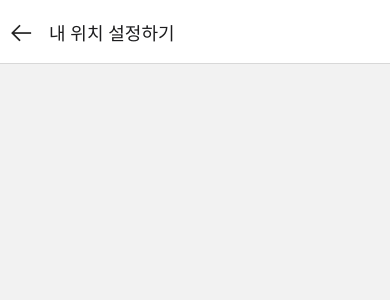
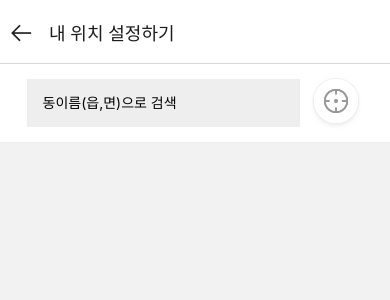
Before and after one commit to ballet-for-all/ballet-for-all-app, a React Native app: screen /LocationSetting in a window 390 px wide. Shown: the top 300 px of the page. Built offline with nearby package versions, Linux system fonts and the light colour scheme.

Commit message:
[style] 회원가입 위치설정 페이지 search bar UI 추가

```diff
--- a/src/screens/SignUp/LocationSetting/LocationSetting.tsx
+++ b/src/screens/SignUp/LocationSetting/LocationSetting.tsx
@@ -9,6 +9,7 @@ import { Stylesheet,
     TouchableOpacity,
     ScrollView,
  } from 'react-native';
+import setLocationBtn from '@/assets/icons/locationIcon.png';
 
 
 function LocationSetting() {
@@ -19,6 +20,16 @@ function LocationSetting() {
 
       <StatusBar style="black" />
 
+      <View style={styles.searchWrap}>
+        <TextInput
+        style={styles.input}
+        placeholder="동이름(읍,면)으로 검색"></TextInput>
+
+      <View>
+        <Image source={setLocationBtn} style={styles.myLocation} />
+      </View>
+    </View>
+
 
     </View>
 
--- a/src/screens/SignUp/LocationSetting/LocationSettingStyles.tsx
+++ b/src/screens/SignUp/LocationSetting/LocationSettingStyles.tsx
@@ -5,6 +5,27 @@ const styles = StyleSheet.create({
     flex: 1,
     position: 'relative',
   },
+  searchWrap: {
+    flex: 0.1,
+    backgroundColor: '#fff',
+    justifyContent: 'center',
+    alignItems: 'center',
+    flexDirection: 'row',
+    borderBottomColor: '#eee',
+    borderBottomWidth: 1,
+  },
+  input:{
+    height: 48,
+    backgroundColor: "#eee",
+    padding: 16,
+    width: '70%',
+  },
+  myLocation:{
+    width:56,
+    height:56,
+    resizeMode: 'cover',
+    marginLeft: 8
+  }
 })
 
 export default styles;
```
